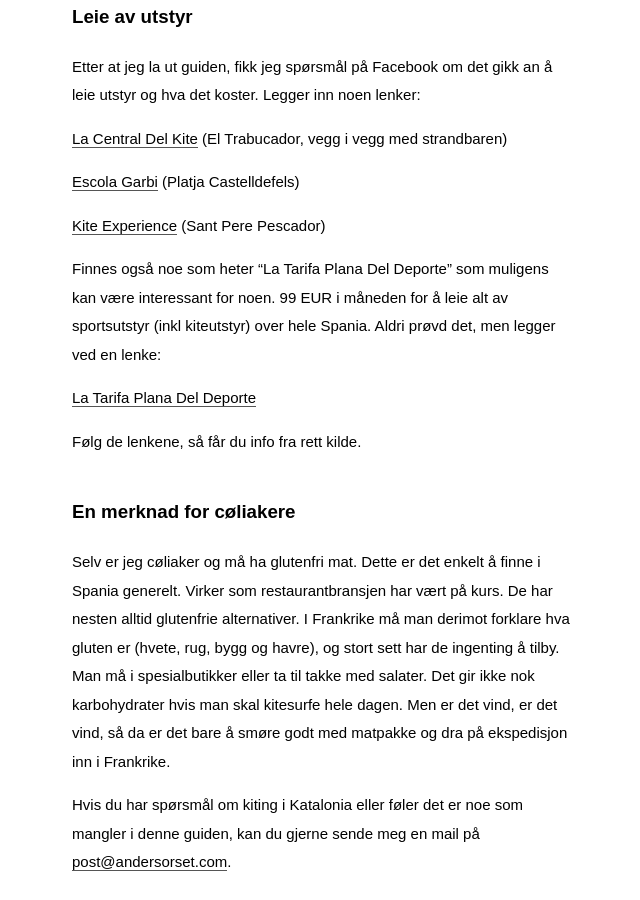
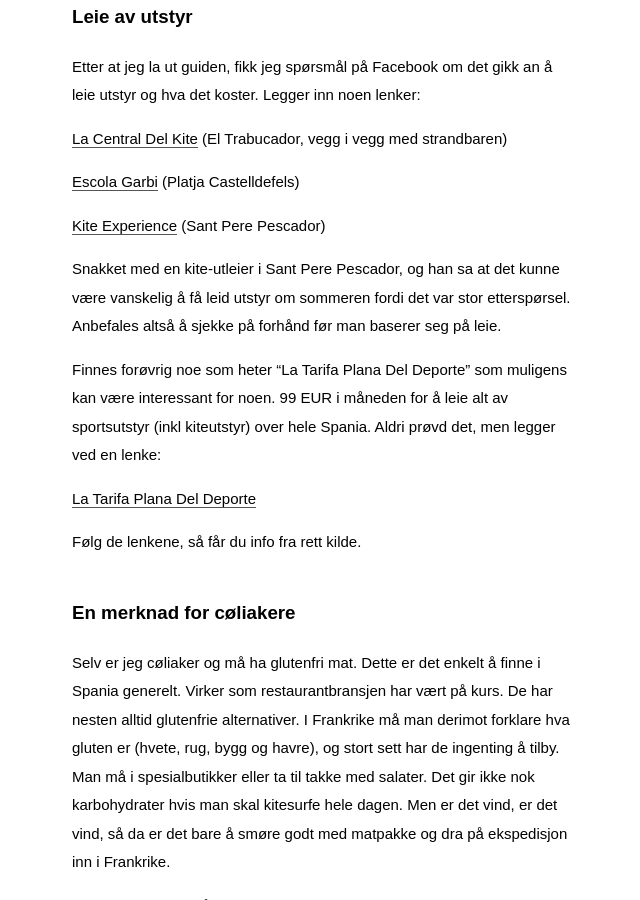
Before and after one commit to aorset/aorset.github.io, a Jekyll site: the page built from _posts/2017-07-18-guide-til-kitesurfing.md, in a window 1280 px wide and 900 px high, scrolled down 6173 px. Shown: the whole window, without its empty margins (318-958 px from the left). Built offline with Jekyll 4.4.1, drawn with Linux system fonts in a browser that asks for light colours; some web fonts are replaced.

Commit message:
Update 2017-07-18-guide-til-kitesurfing.md

```diff
--- a/_posts/2017-07-18-guide-til-kitesurfing.md
+++ b/_posts/2017-07-18-guide-til-kitesurfing.md
@@ -78,7 +78,9 @@
 
 <a href="https://kiteexperience.com/es/kitesurf/alquiler/">Kite Experience</a> (Sant Pere Pescador)
 
-Finnes også noe som heter "La Tarifa Plana Del Deporte" som muligens kan være interessant for noen. 99 EUR i måneden for å leie alt av  sportsutstyr (inkl kiteutstyr) over hele Spania. Aldri prøvd det, men legger ved en lenke:
+Snakket med en kite-utleier i Sant Pere Pescador, og han sa at det kunne være vanskelig å få leid utstyr om sommeren fordi det var stor etterspørsel. Anbefales altså å sjekke på forhånd før man baserer seg på leie.
+
+Finnes forøvrig noe som heter "La Tarifa Plana Del Deporte" som muligens kan være interessant for noen. 99 EUR i måneden for å leie alt av  sportsutstyr (inkl kiteutstyr) over hele Spania. Aldri prøvd det, men legger ved en lenke:
 
 <a href="https://www.latarifaplanadeldeporte.com">La Tarifa Plana Del Deporte</a>
 
```
